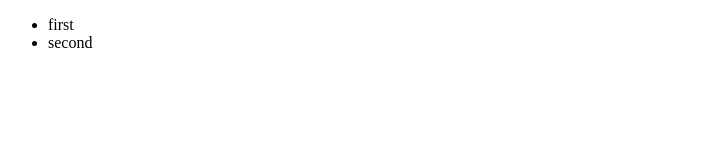
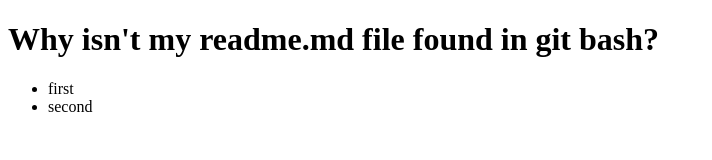
Before and after one commit to Slikrick87/learn-git, a plain HTML site: page gitfour/index.html in a window 1280 px wide. Shown: the whole page, without its empty margins (0-712 px from the left). Drawn offline with Linux system fonts and the light colour scheme.

Commit message:
why didnt README.md match any files?

```diff
--- a/gitfour/index.html
+++ b/gitfour/index.html
@@ -6,6 +6,9 @@
     <title>Document</title>
 </head>
 <body>
+    <h1>
+        Why isn't my readme.md file found in git bash?
+    </h1>
     <ul>
         <li>first</li>
         <li>second</li>
```
